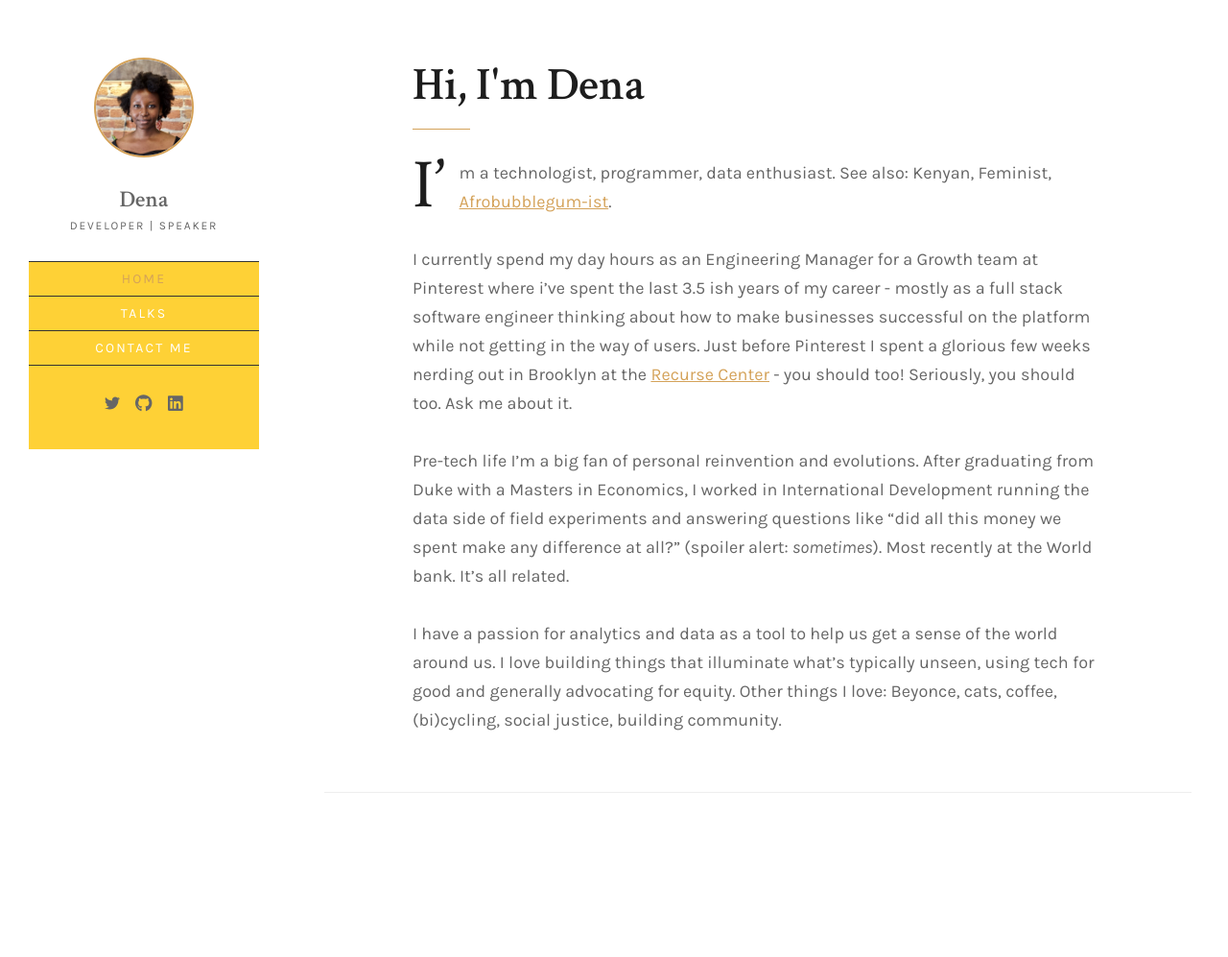
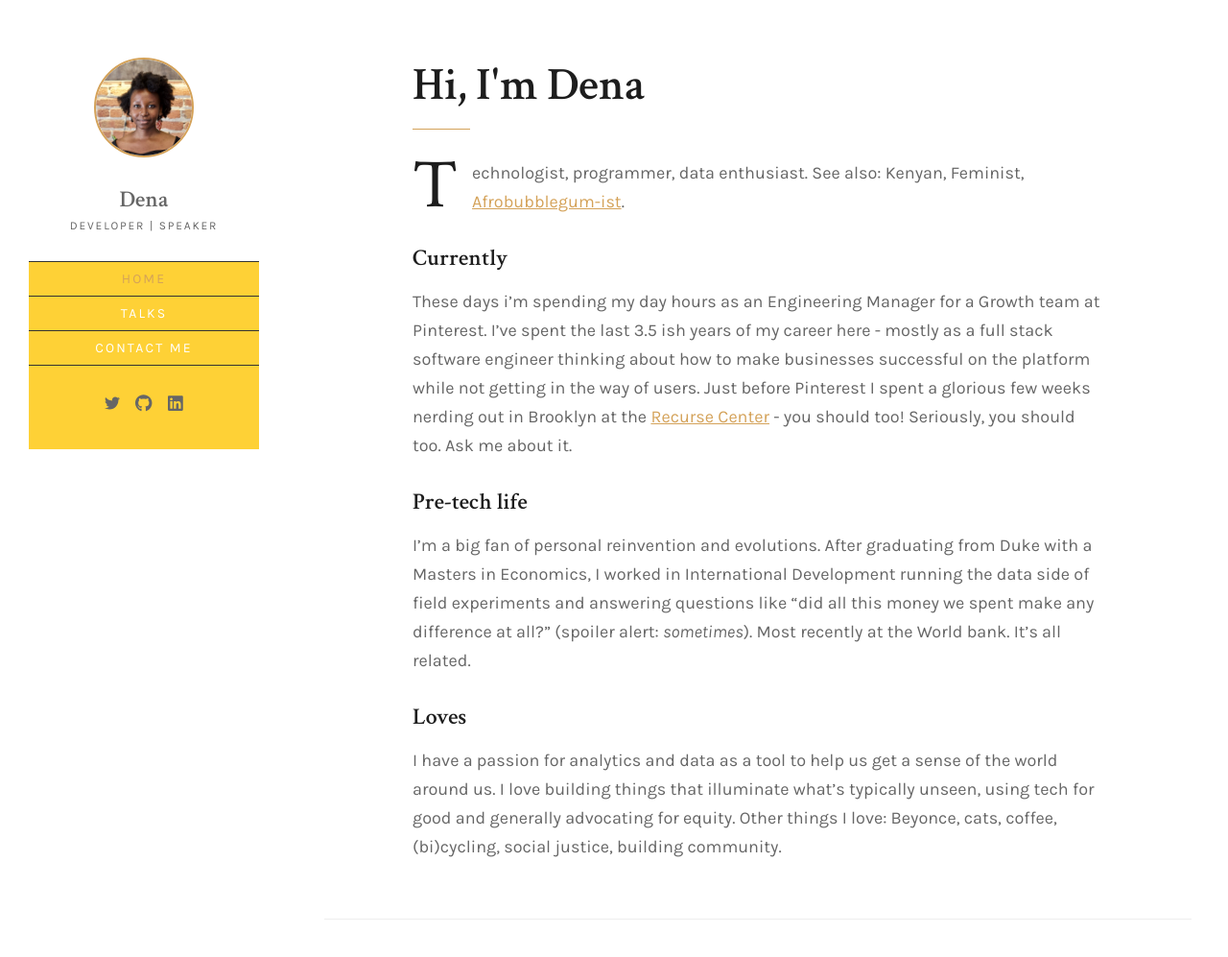
Before and after one commit to denamwangi/denamwangi.github.io, a Jekyll site: the page built from index.md, in a window 1280 px wide and 1063 px high. Shown: the top 997 px of the window at 96% size. Built offline with Jekyll 4.4.1, drawn with Linux system fonts in a browser that asks for light colours.

Commit message:
Fix formatting

```diff
--- a/index.md
+++ b/index.md
@@ -3,11 +3,15 @@ layout: page
 title: Hi, I'm Dena
 ---
 
-I'm a technologist, programmer, data enthusiast. See also: Kenyan, Feminist, [Afrobubblegum-ist](https://artsandculture.google.com/story/fun-fierce-and-frivolous/yAUhiqFO4o436g?hl=en).
 
-I currently spend my day hours as an Engineering Manager for a Growth team at Pinterest where i've spent the last 3.5 ish years of my career - mostly as a full stack software engineer thinking about how to make businesses successful on the platform while not getting in the way of users. Just before Pinterest I spent a glorious few weeks nerding out in Brooklyn at the [Recurse Center](https://www.recurse.com/) - you should too! Seriously, you should too. Ask me about it.
+Technologist, programmer, data enthusiast. See also: Kenyan, Feminist, [Afrobubblegum-ist](https://artsandculture.google.com/story/fun-fierce-and-frivolous/yAUhiqFO4o436g?hl=en).
 
-Pre-tech life
+#### Currently
+These days i'm spending my day hours as an Engineering Manager for a Growth team at Pinterest. I've spent the last 3.5 ish years of my career here - mostly as a full stack software engineer thinking about how to make businesses successful on the platform while not getting in the way of users. Just before Pinterest I spent a glorious few weeks nerding out in Brooklyn at the [Recurse Center](https://www.recurse.com/) - you should too! Seriously, you should too. Ask me about it.
+
+#### Pre-tech life
 I'm a big fan of personal reinvention and evolutions. After graduating from Duke with a Masters in Economics, I worked in International Development running the data side of field experiments and answering questions like "did all this money we spent make any difference at all?" (spoiler alert: _sometimes_). Most recently at the World bank. It's all related.
 
+#### Loves
+
 I have a passion for analytics and data as a tool to help us get a sense of the world around us. I love building things that illuminate what's typically unseen, using tech for good and generally advocating for equity. Other things I love: Beyonce, cats, coffee, (bi)cycling, social justice, building community.
```
